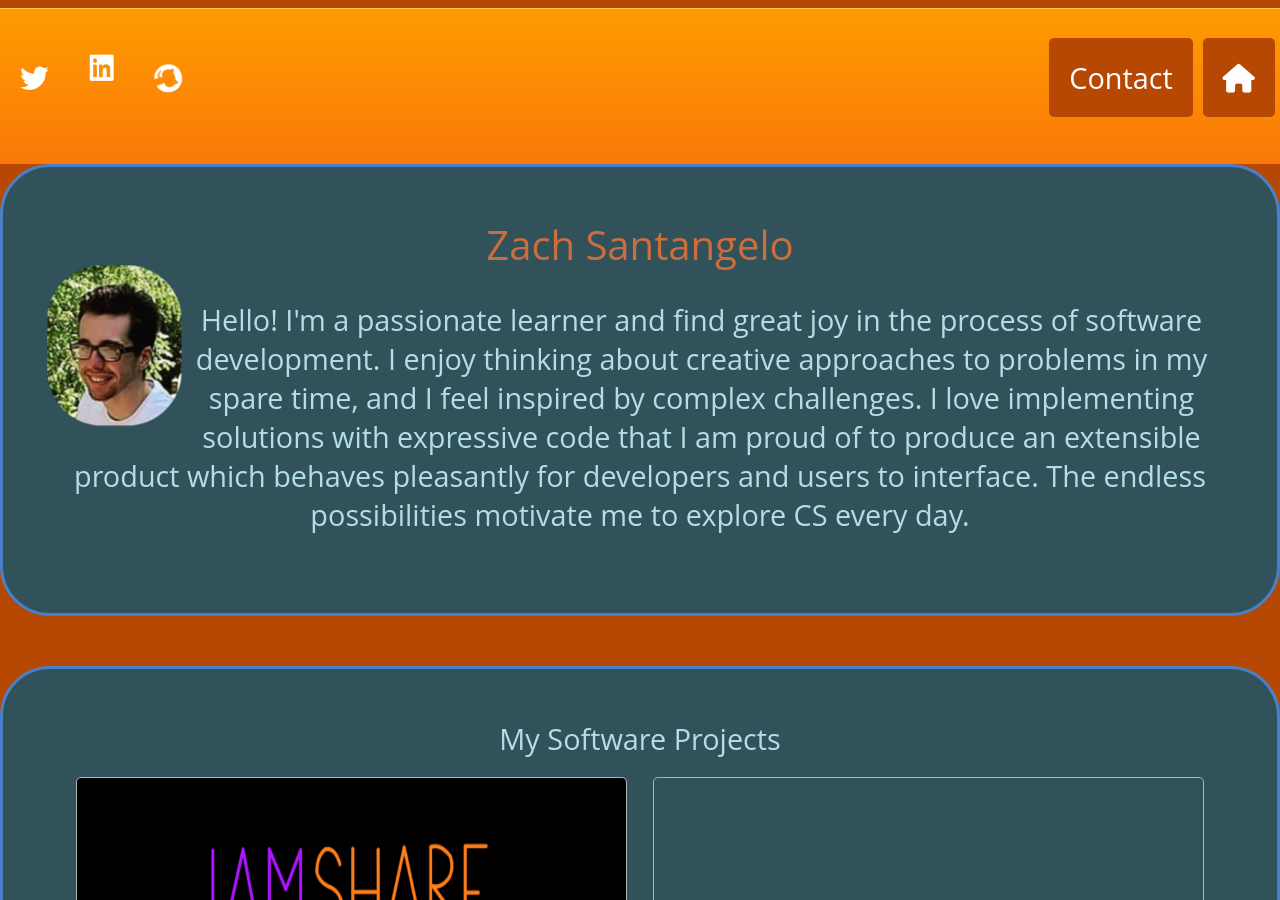
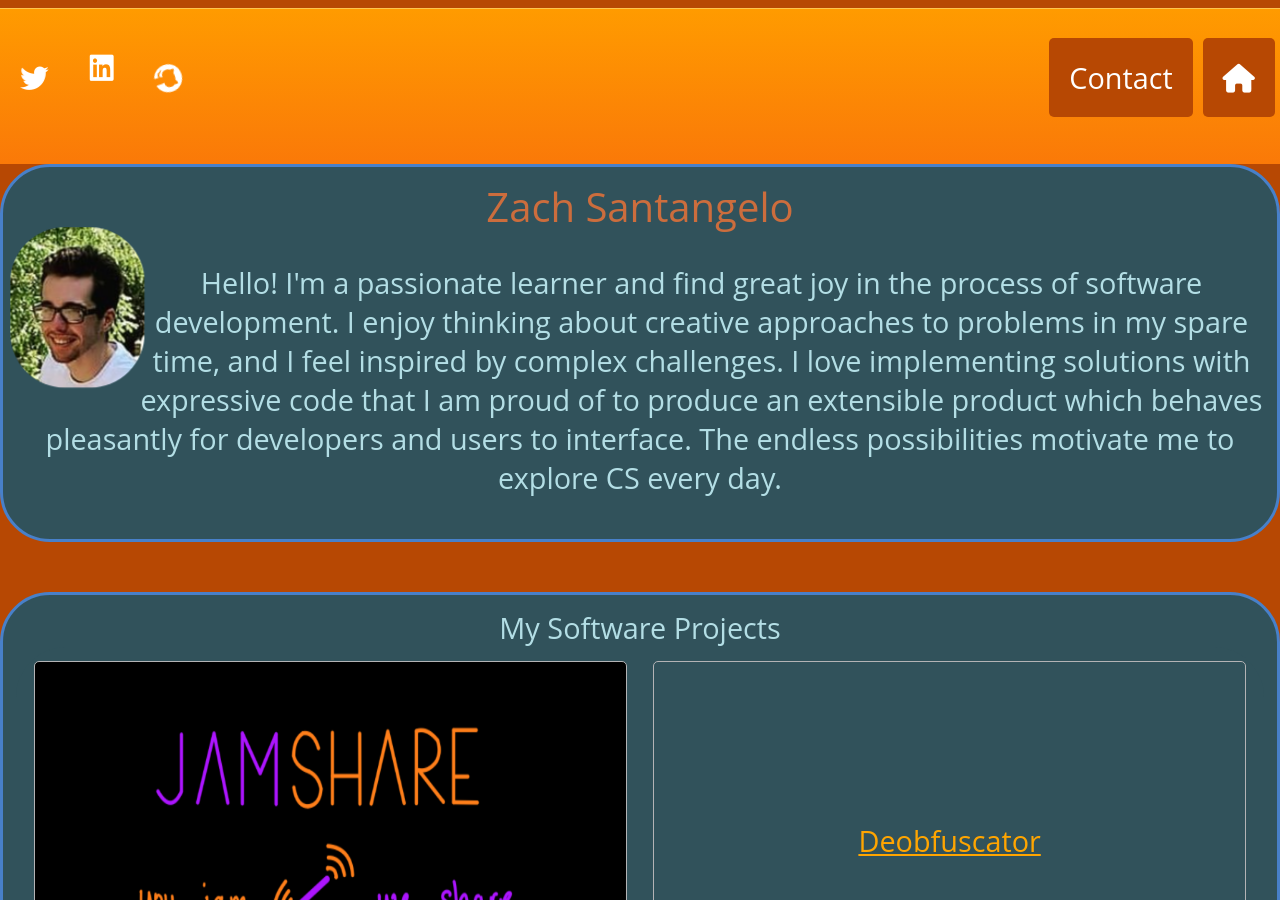
Before and after one commit to Qazzzie/Qazzzie, a Jekyll site: the page index.html, which Jekyll copies as it is, in a window 1280 px wide and 900 px high. Built offline with Jekyll 4.4.1, drawn with Linux system fonts in a browser that asks for light colours; nearby versions of some CDN libraries.

Commit message:
small changes to padding, cleaned code

```diff
--- a/css/style.css
+++ b/css/style.css
@@ -190,7 +190,7 @@
 }
 .content{
   background-color: #31525B;
-  padding: 50px;
+  padding: 1vw;
   margin-bottom: 50px;
   border-radius: 50px;
   text-align: center;
@@ -277,7 +277,7 @@
   justify-content: center;
   align-items: center;
   background-color: #31525B;
-  padding: 10px;
+  padding: 5px;
   margin-bottom: 50px;
   border-radius: 50px;
   text-align: center;
@@ -321,12 +321,11 @@
   right: 0;
   background-color: #008CBA;
   background-size: 100% 100%;
-
   overflow: hidden;
   width: 0%;
   height: 0%;
   /* translate: -100%; */
-  transform; ;
+  /* transform; ; */
   transition: .3s ease;
 }
 .project-item .project-grid-image-overlay{
@@ -353,28 +352,6 @@
   text-align: center; */
   /* white-space: nowrap; */
 }
-.project-overlay-text{
-  /* color: white;
-  font-size: 20px;
-  position: absolute;
-  top: 50%;
-  left: 50%;
-  -webkit-transform: translate(-50%, -50%);
-  -ms-transform: translate(-50%, -50%);
-  transform: translate(-50%, -50%);
-  text-align: center; */
-}
-/*
-#plathymeImage{
-  background: url("/images/PlaThyme.png");
-  background-repeat: no-repeat;
-  background-size: auto;
-}
-#plathymeImage:hover{
-  background: url("/images/slapjack.png");
-  background-repeat: no-repeat;
-  background-size: auto;
-} */
 
 
 /* embedded yt videos */
```
